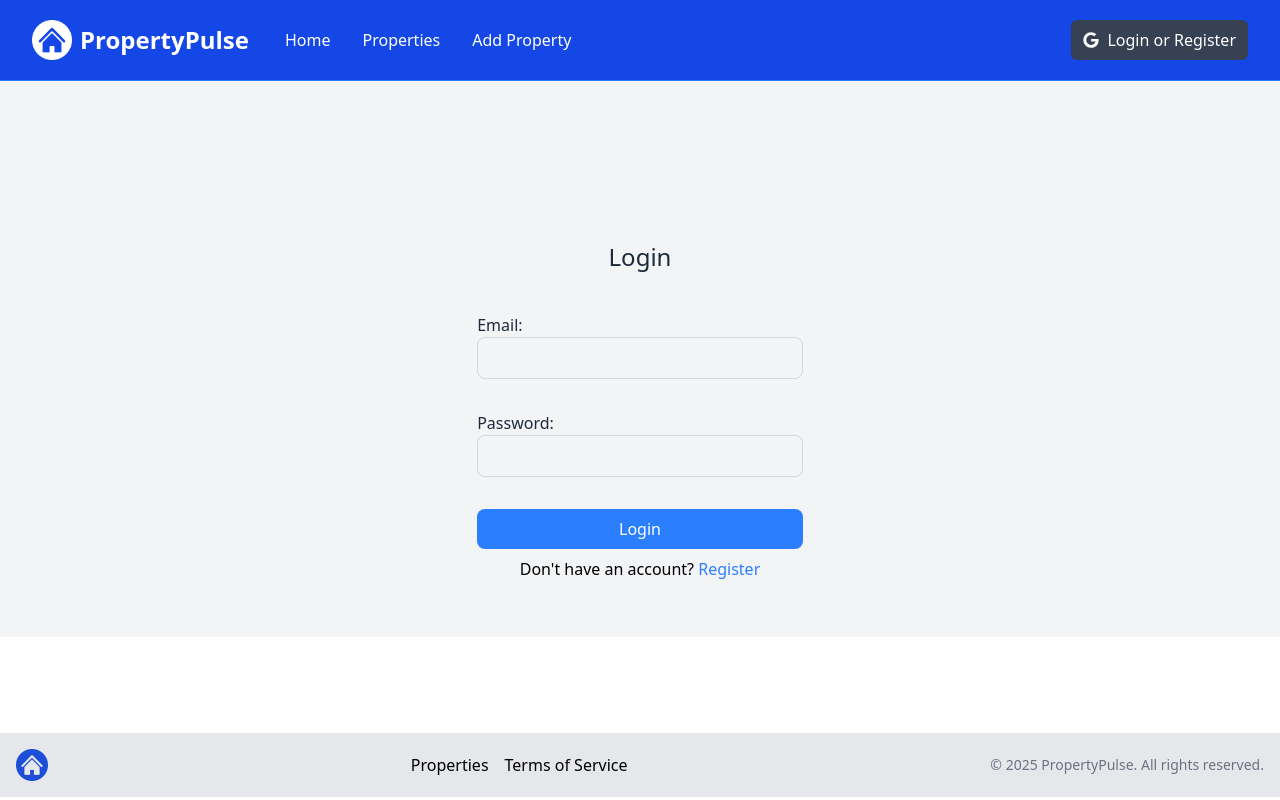
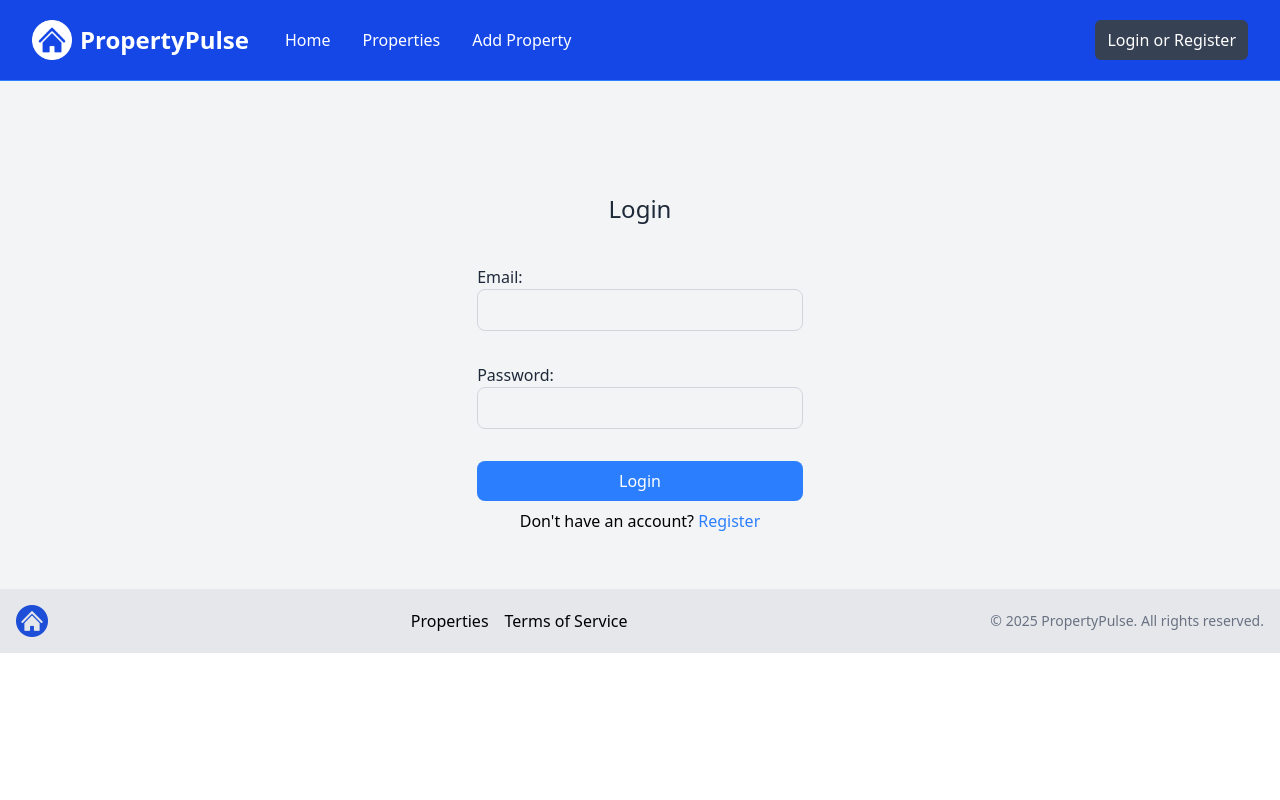
Before and after one commit to fanischam/property-pulse, a Next.js app: page /login in a window 1280 px wide. Built offline with nearby package versions, Linux system fonts and the light colour scheme.

Commit message:
added small style adjustments

```diff
--- a/app/login/page.tsx
+++ b/app/login/page.tsx
@@ -4,7 +4,7 @@ import Link from 'next/link';
 const LoginPage = () => {
   return (
     <div className='flex flex-col items-center bg-gray-100 pb-14'>
-      <h1 className='text-2xl text-gray-800 mt-36 mb-4 p-4'>Login</h1>
+      <h1 className='text-2xl text-gray-800 mt-24 mb-4 p-4'>Login</h1>
       <Login />
       <span>
         Don&apos;t have an account?{' '}
--- a/components/Footer.tsx
+++ b/components/Footer.tsx
@@ -5,7 +5,7 @@ import Link from 'next/link';
 const Footer = () => {
   const currentYear = new Date().getFullYear();
   return (
-    <footer className='bg-gray-200 py-4 mt-24'>
+    <footer className='bg-gray-200 py-4'>
       <div className='container mx-auto flex flex-col md:flex-row items-center justify-between px-4'>
         <div className='mb-4 md:mb-0'>
           <Image src={logo} alt='Logo' className='h-8 w-auto' />
--- a/components/Navbar.tsx
+++ b/components/Navbar.tsx
@@ -5,7 +5,6 @@ import Link from 'next/link';
 import { usePathname } from 'next/navigation';
 import logo from '@/assets/images/logo-white.png';
 import profileDefault from '@/assets/images/profile.png';
-import { FaGoogle } from 'react-icons/fa';
 
 const Navbar = () => {
   const [isMobileMenuOpen, setIsMobileMenuOpen] = useState(false);
@@ -91,10 +90,11 @@ const Navbar = () => {
           {!isLoggedIn && (
             <div className='hidden md:block md:ml-6'>
               <div className='flex items-center'>
-                <button className='flex items-center text-white bg-gray-700 hover:bg-gray-900 hover:text-white rounded-md px-3 py-2'>
-                  <FaGoogle className='text-white mr-2' />
-                  <span>Login or Register</span>
-                </button>
+                <Link href='/login'>
+                  <button className='flex items-center text-white bg-gray-700 hover:bg-gray-900 hover:text-white rounded-md px-3 py-2'>
+                    <span>Login or Register</span>
+                  </button>
+                </Link>
               </div>
             </div>
           )}
@@ -223,7 +223,6 @@ const Navbar = () => {
             )}
             {!isLoggedIn && (
               <button className='flex items-center text-white bg-gray-700 hover:bg-gray-900 hover:text-white rounded-md px-3 py-2 my-5'>
-                <FaGoogle className='text-white mr-2' />
                 <span>Login or Register</span>
               </button>
             )}
```
